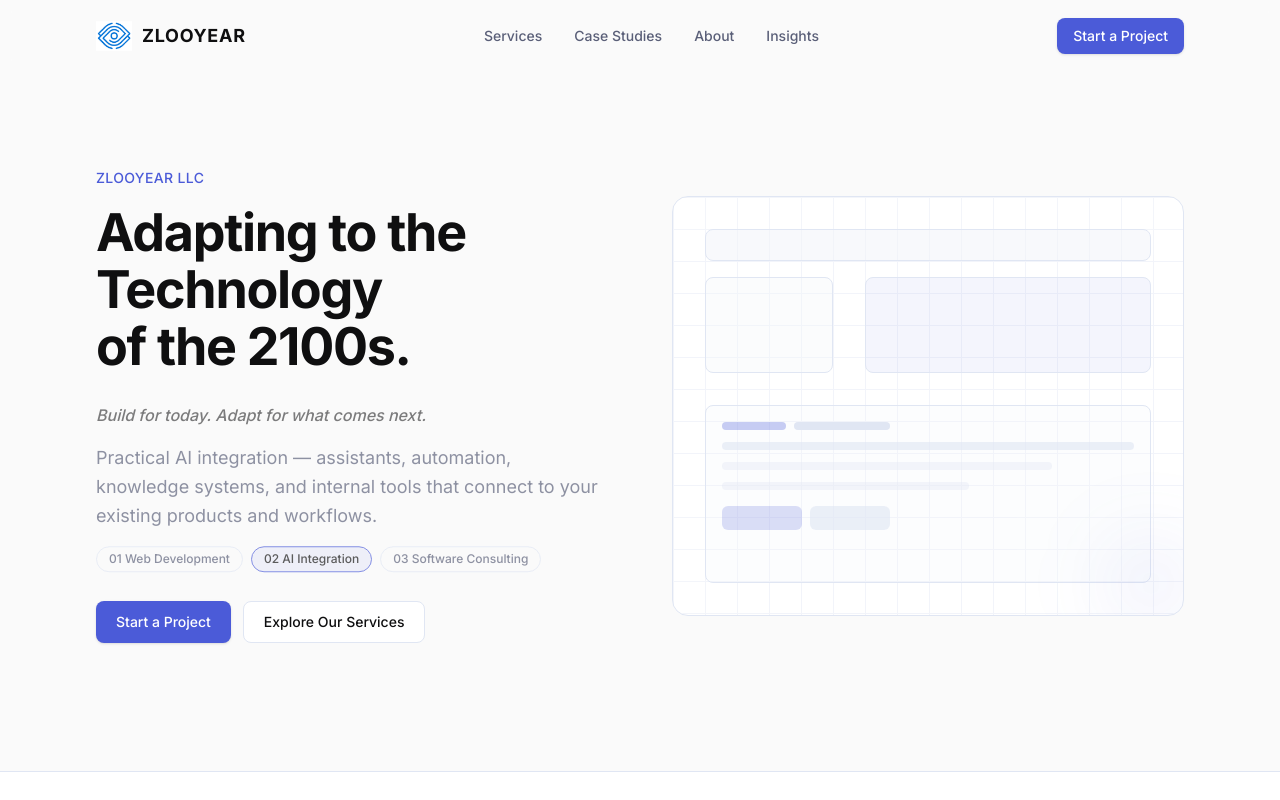
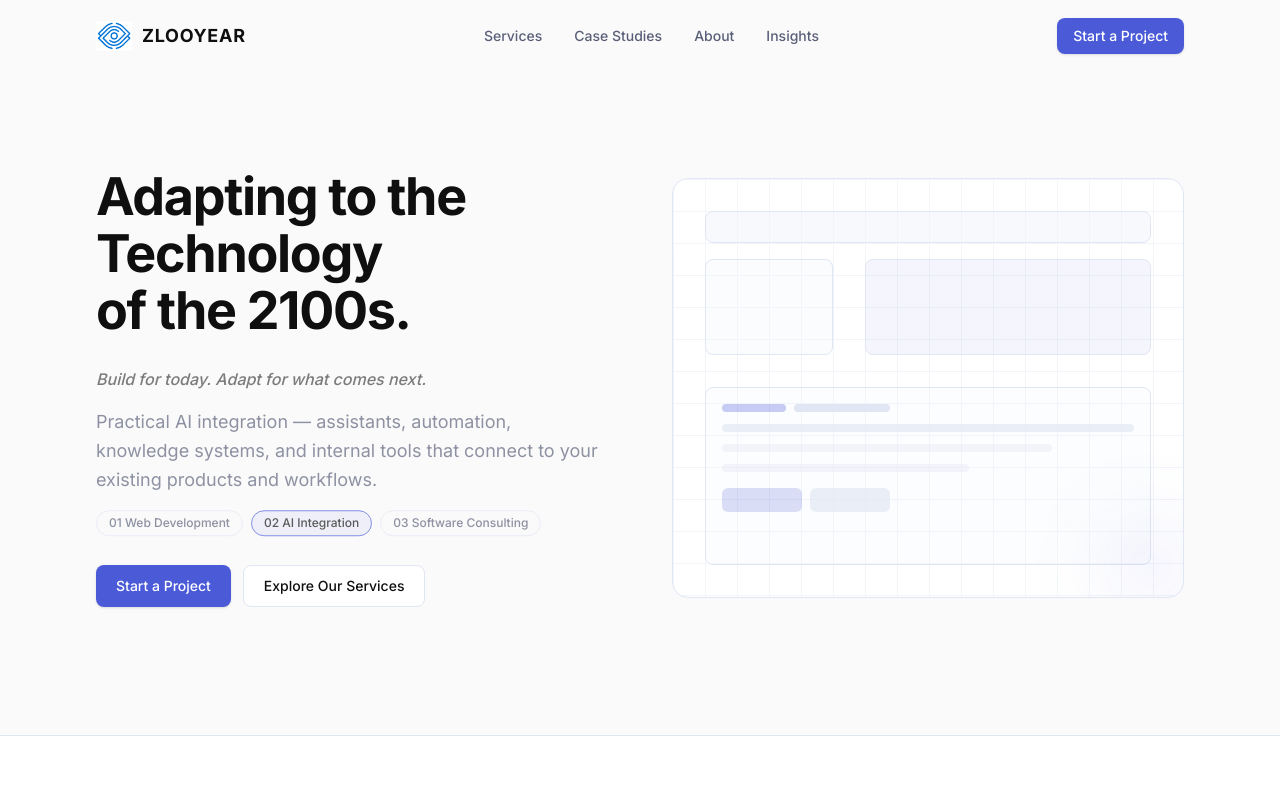
Before and after one commit to bitlovely/zlooyear, a Next.js app: page / in a window 1280 px wide. Shown: the top 800 px of the page. Built offline with nearby package versions, Linux system fonts and the light colour scheme.

Commit message:
Refactor Footer component to streamline navigation links; update HeroCarousel to remove redundant text and enhance layout; adjust spacing in CaseStudyCard for improved visual consistency

```diff
--- a/src/components/layout/Footer.tsx
+++ b/src/components/layout/Footer.tsx
@@ -28,7 +28,7 @@ export function Footer() {
           <div>
             <h3 className="text-sm font-semibold text-foreground">Navigation</h3>
             <ul className="mt-4 space-y-3">
-              {[...NAV_LINKS, { label: "Contact", href: "/contact" }].map(
+              {NAV_LINKS.map(
                 (link) => (
                   <li key={link.href}>
                     <Link
--- a/src/components/pages/HeroCarousel.tsx
+++ b/src/components/pages/HeroCarousel.tsx
@@ -32,11 +32,7 @@ export function HeroCarousel({ slides }: HeroCarouselProps) {
 
   return (
     <div className="relative">
-      <p className="text-sm font-medium tracking-wide text-accent uppercase">
-        {SITE.name}
-      </p>
-
-      <h1 className="mt-4 text-4xl font-bold tracking-tight text-foreground sm:text-5xl lg:text-[3.25rem] lg:leading-[1.1] text-balance">
+      <h1 className="text-4xl font-bold tracking-tight text-foreground sm:text-5xl lg:text-[3.25rem] lg:leading-[1.1] text-balance">
         {SITE.tagline}
       </h1>
 
--- a/src/components/ui/CaseStudyCard.tsx
+++ b/src/components/ui/CaseStudyCard.tsx
@@ -32,7 +32,7 @@ export function CaseStudyCard({ study, className }: CaseStudyCardProps) {
             href={study.publicUrl}
             target="_blank"
             rel="noreferrer"
-            className="mt-6 inline-flex items-center gap-2 text-sm font-medium text-accent hover:underline focus-visible:outline-none focus-visible:ring-2 focus-visible:ring-accent rounded-sm"
+            className="mt-8 inline-flex items-center gap-2 text-sm font-medium text-accent hover:underline focus-visible:outline-none focus-visible:ring-2 focus-visible:ring-accent rounded-sm"
             aria-label={`Visit ${study.title} website`}
           >
             Visit project
@@ -40,7 +40,7 @@ export function CaseStudyCard({ study, className }: CaseStudyCardProps) {
           </a>
         )}
 
-        <div className="mt-auto flex flex-wrap gap-2">
+        <div className="mt-8 flex flex-wrap gap-2">
           {study.technologies.slice(0, 4).map((tech) => (
             <span
               key={tech}
```
